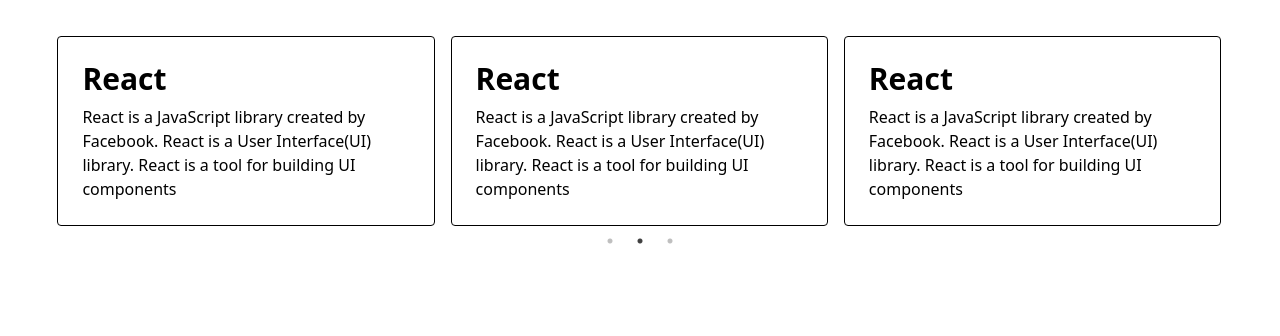
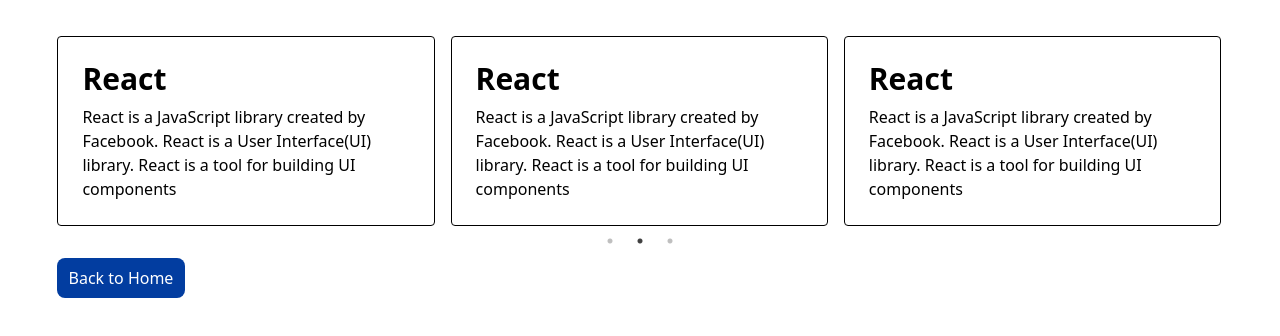
Before and after one commit to Deepakverma-556/mclaren, a React (Create React App) app: page /blogs in a window 1280 px wide. Shown: the top 336 px of the page. Built offline with nearby package versions, Linux system fonts and the light colour scheme.

Commit message:
create button

```diff
--- a/src/components/blogs/MyBlogs.jsx
+++ b/src/components/blogs/MyBlogs.jsx
@@ -39,6 +39,9 @@
           </div>
         ))}
       </Slider>
+      <button className='mt-8 bg-darkBlue px-3 py-2 rounded-lg ml-2'>
+        <a href="/" className='text-white'>Back to Home</a>
+      </button>
     </div>
   )
 }
```
